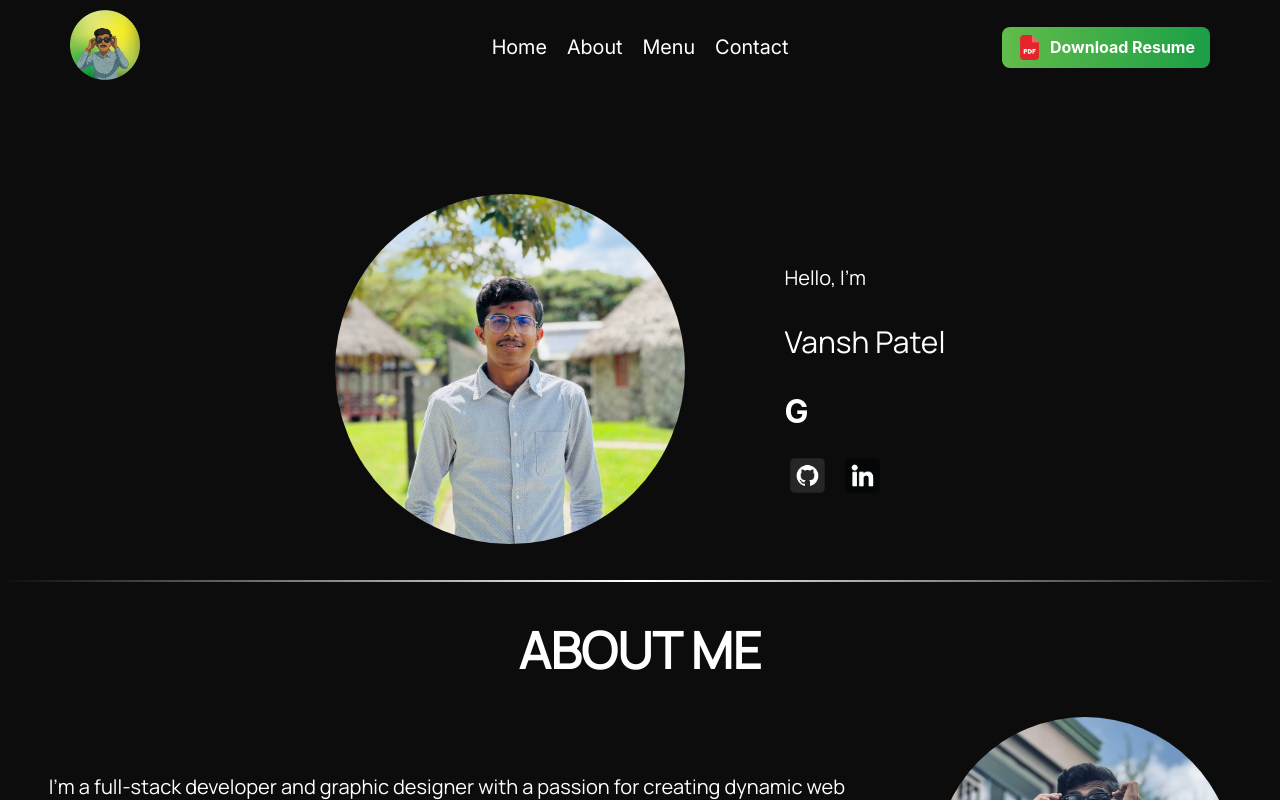
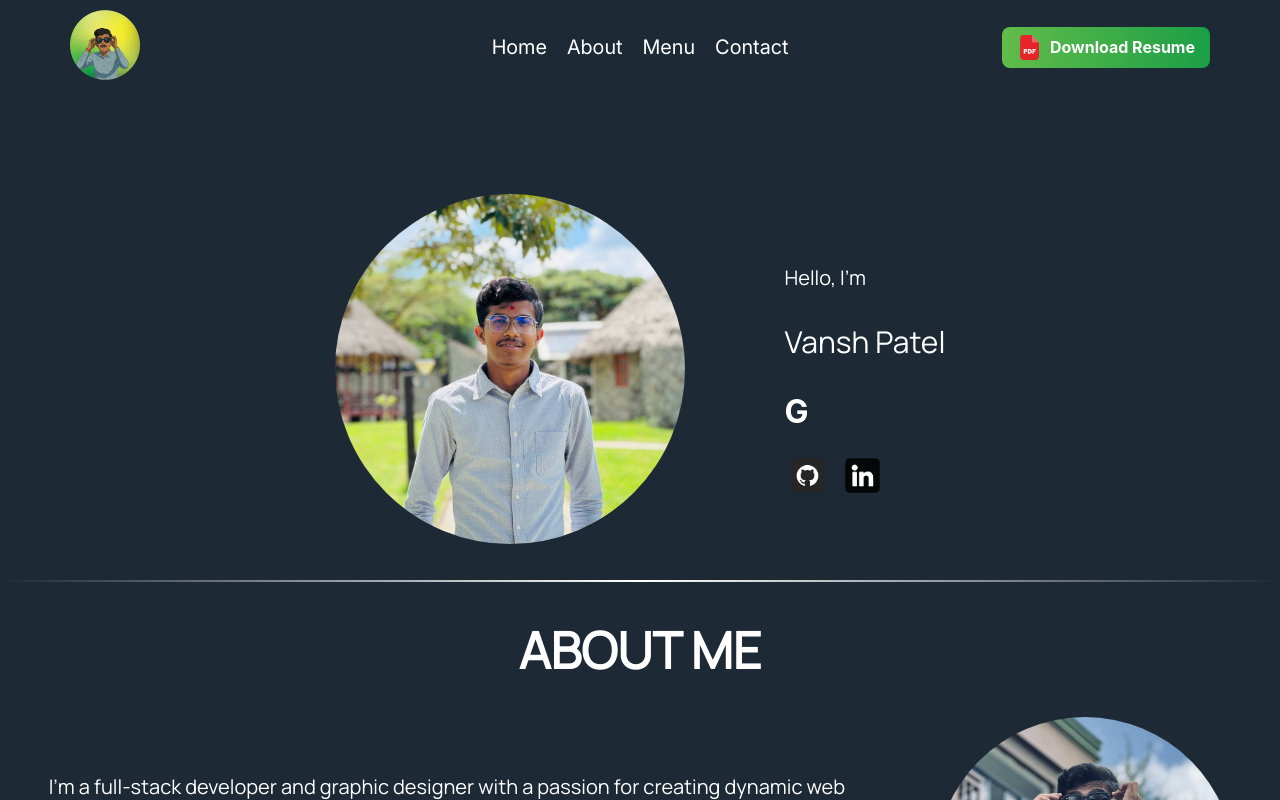
Before and after one commit to patel-vansh1607/vansh-patel, a React (Create React App) app: page / in a window 1280 px wide. Shown: the top 800 px of the page. Built offline with nearby package versions, Linux system fonts and the light colour scheme.

Commit message:
fix: update body background color for improved aesthetics

```diff
--- a/src/App.css
+++ b/src/App.css
@@ -9,7 +9,7 @@
 }
 
 body{
-    background-color:#0c0c0c;
+    background-color:#1d2a35;
 
 }
 .vanshmain {
```
